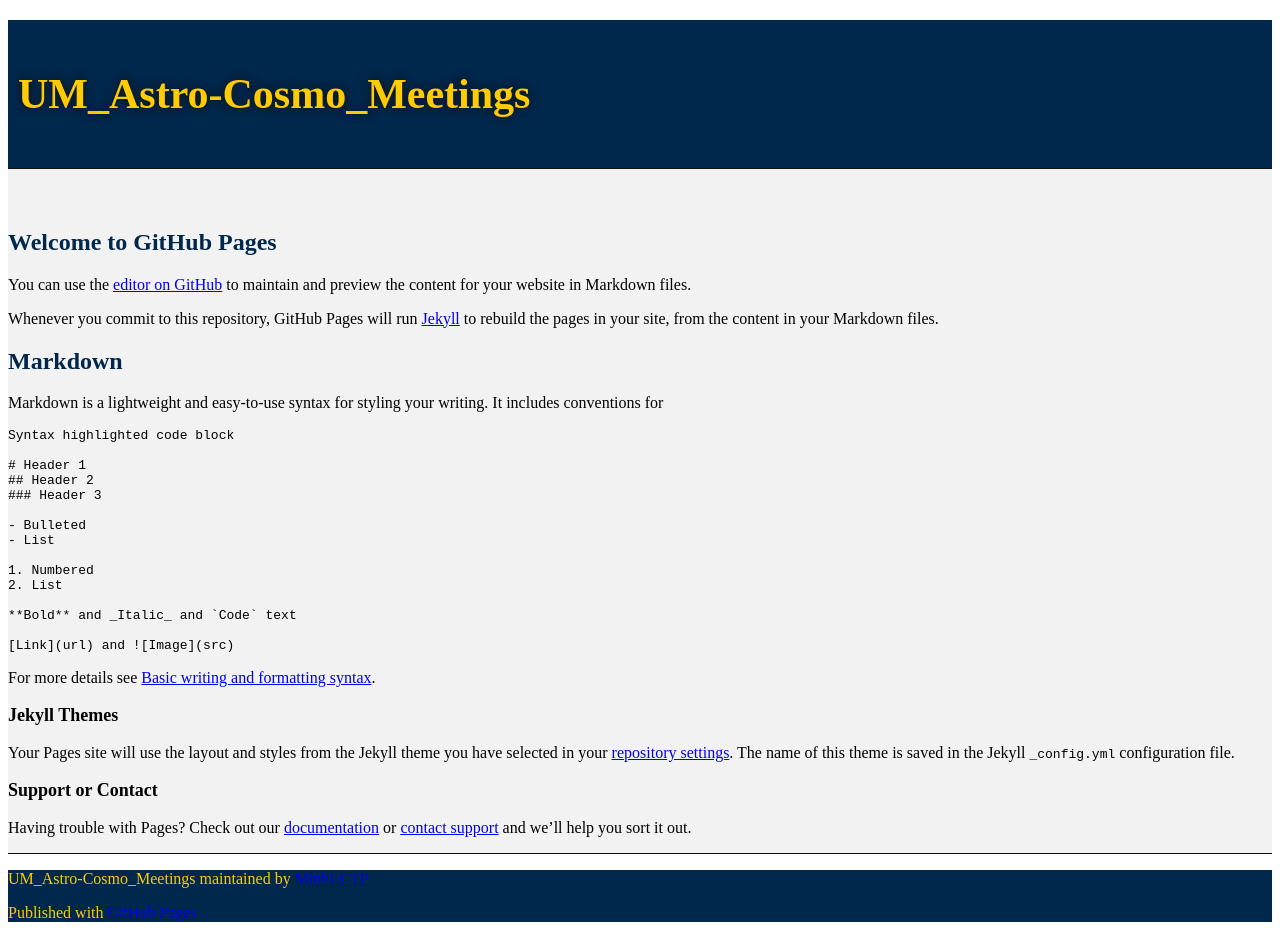
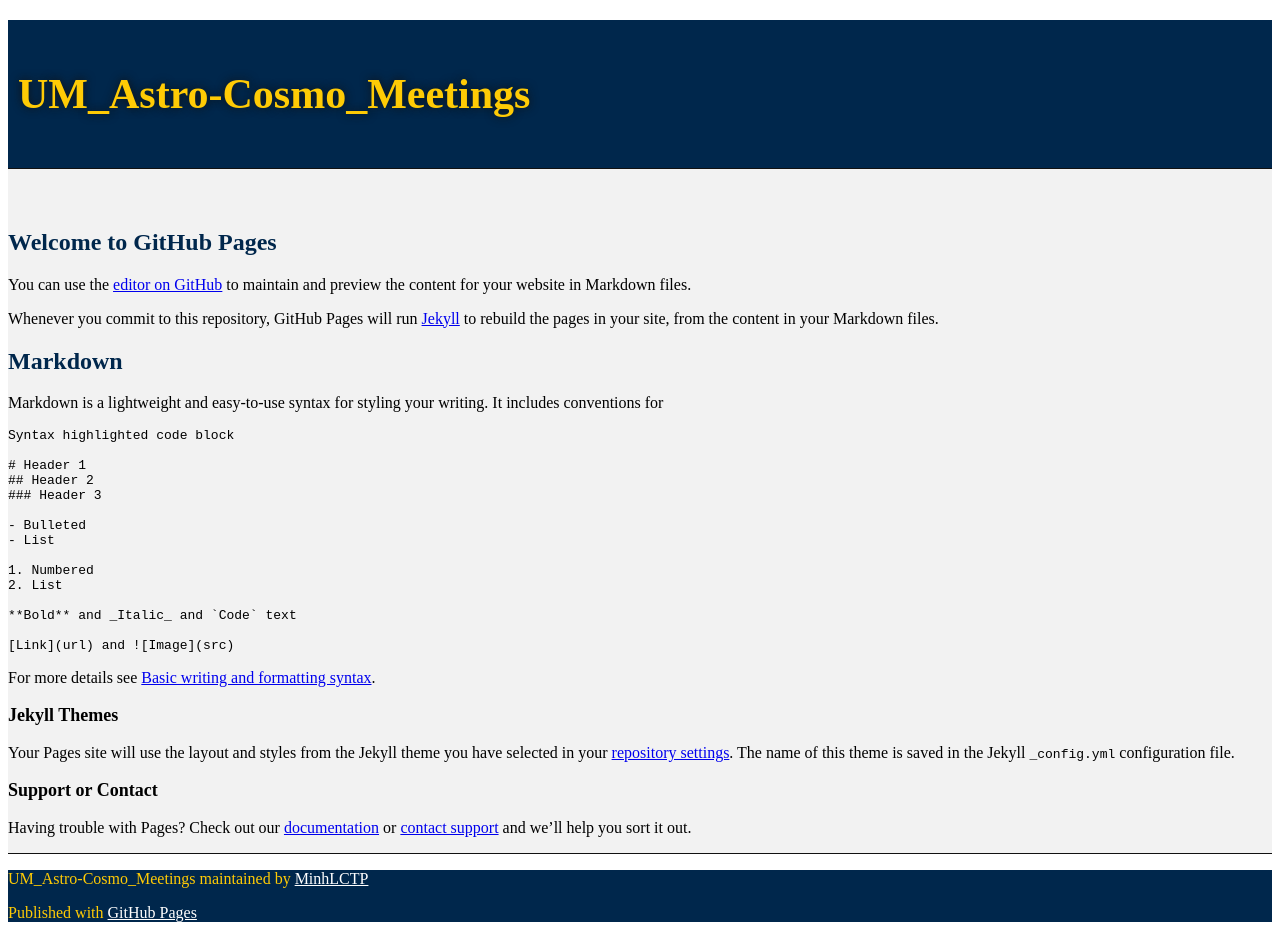
Before and after one commit to MinhLCTP/UM_Astro-Cosmo_Meetings, a Jekyll site: the page built from index.md, in a window 1280 px wide. Built offline with Jekyll 4.4.1, drawn with Linux system fonts in a browser that asks for light colours; our own code applies the rules of GitHub Pages for plain Markdown files; the repository's description, which GitHub fills in, is left out.

Commit message:
Fix typo

```diff
--- a/assets/css/style.css
+++ b/assets/css/style.css
@@ -64,5 +64,5 @@
 }
 
 #footer_wrap a {
-	color: ##FFFFFF;
+	color: #FFFFFF;
 }
```
